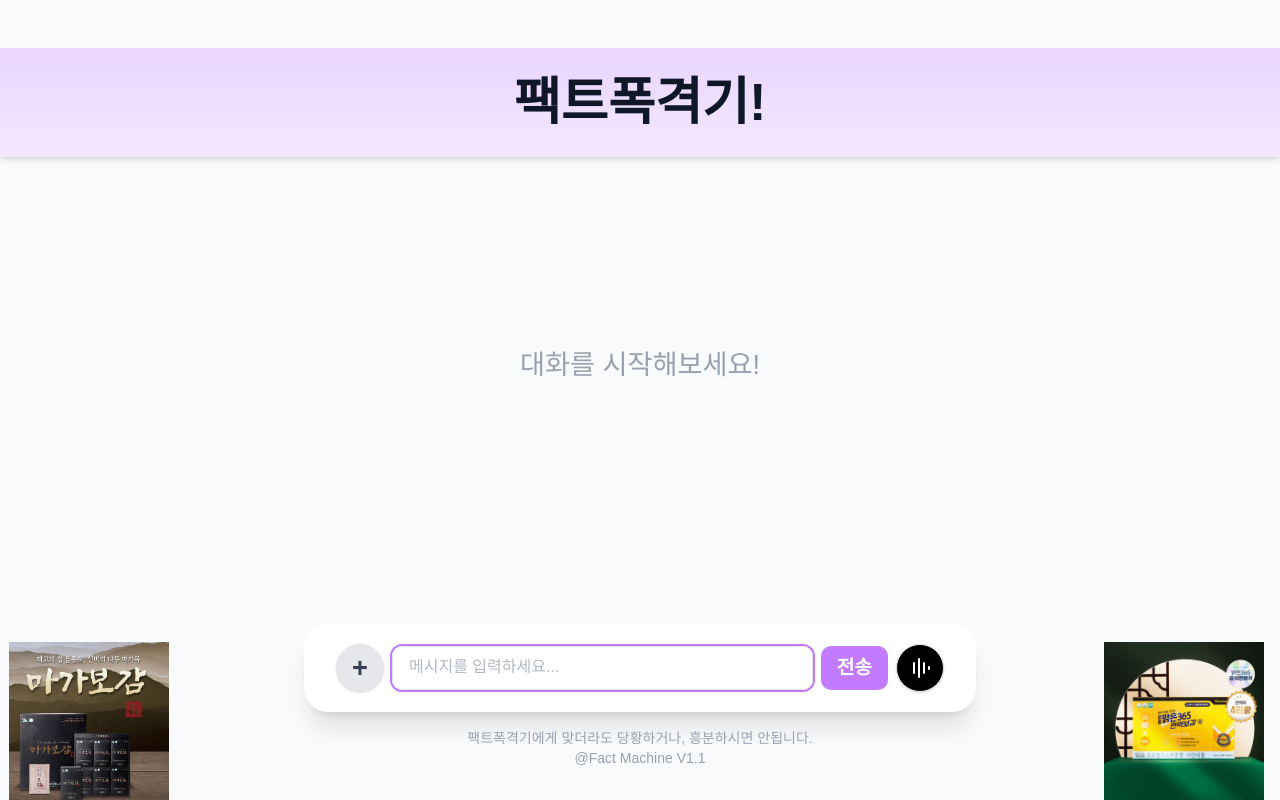
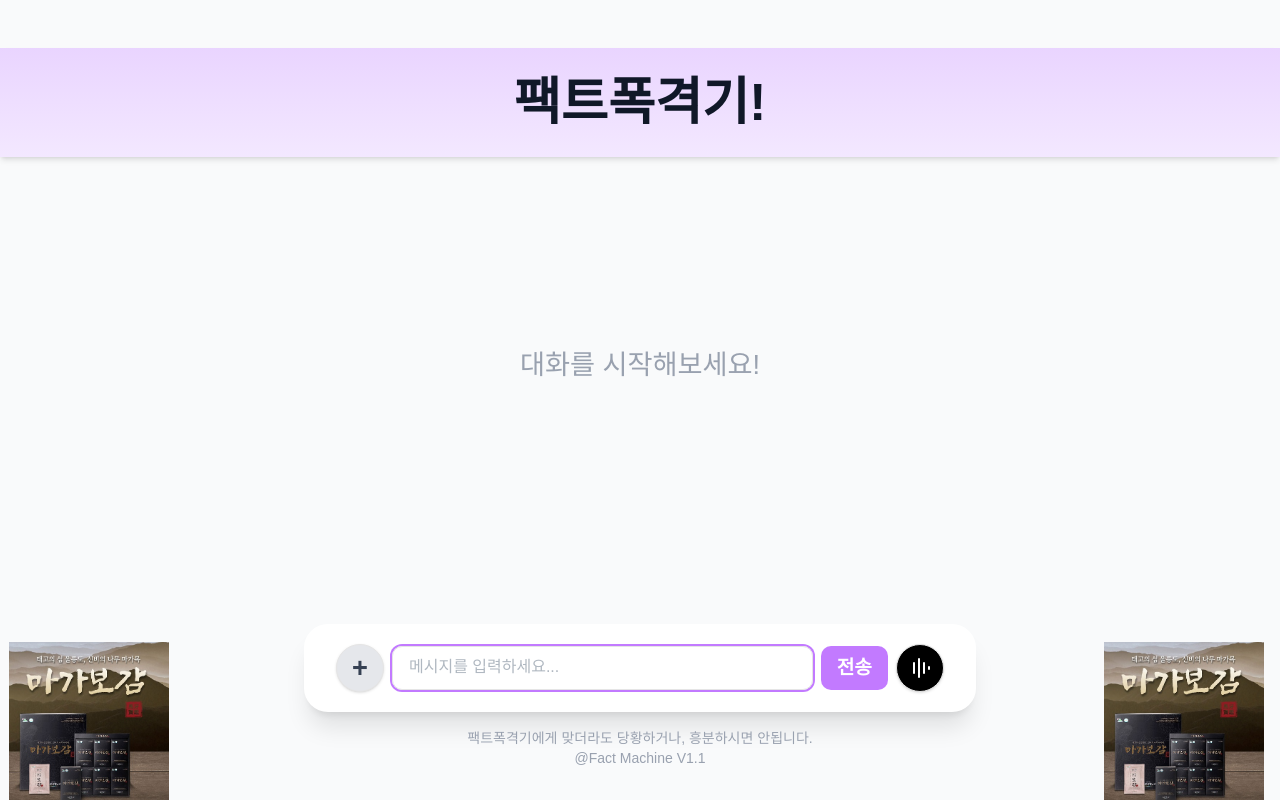
Before and after one commit to js48jjw/FactMachine, a Next.js app: page / in a window 1280 px wide. Built offline with nearby package versions, Linux system fonts and the light colour scheme.

Commit message:
magabogam

```diff
--- a/src/app/layout.tsx
+++ b/src/app/layout.tsx
@@ -75,14 +75,14 @@ export default function RootLayout({ children }: { children: React.ReactNode })
           <Script src="//t1.daumcdn.net/kas/static/ba.min.js" strategy="afterInteractive" />
           {/* 우측카카오 밑 배너 (PC 전용) */}
           <a
-            href="https://xz84rgb87c.sens.kr"
+            href="https://ui7gwmf8ww.sens.kr"
             target="_blank"
             rel="noopener noreferrer"
             className="hidden md:block"
             style={{ width: 160, marginTop: 12 }}
           >
             <img
-              src="/malen365.png"
+              src="/magabogam.png"
               alt="malen365 광고 배너"
               style={{ width: 160, height: 'auto', display: 'block' }}
             />
```
